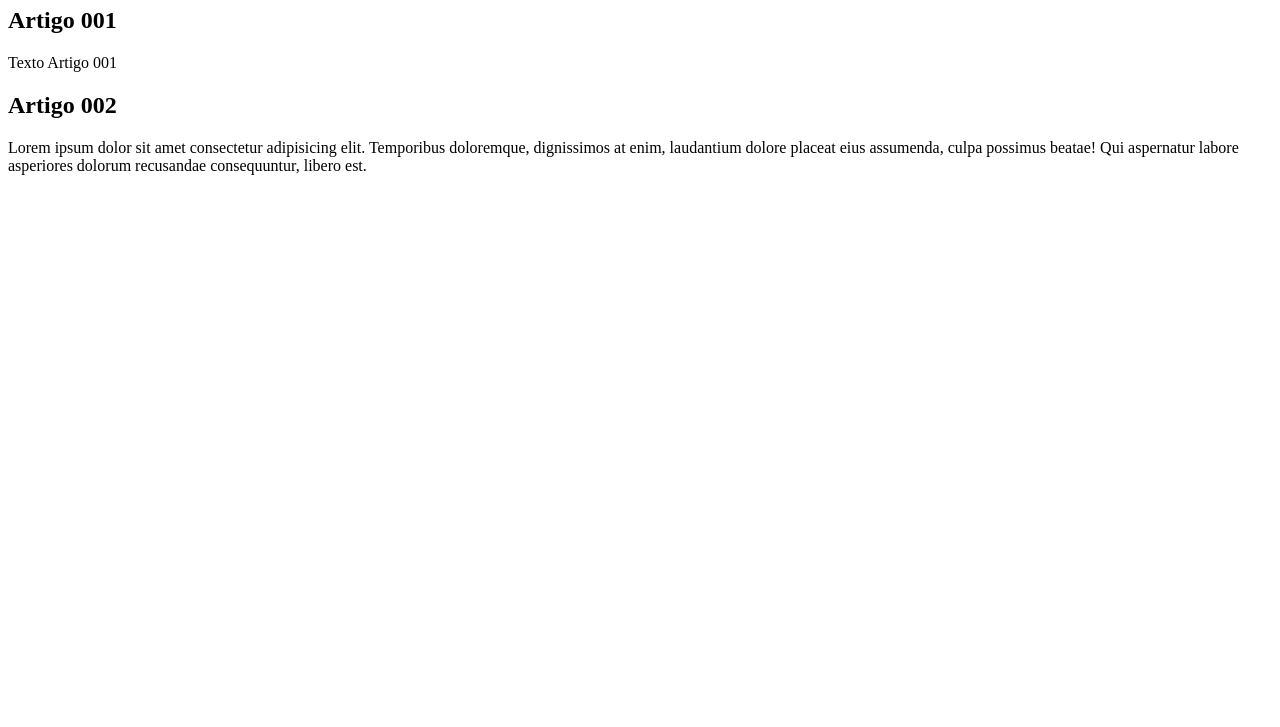
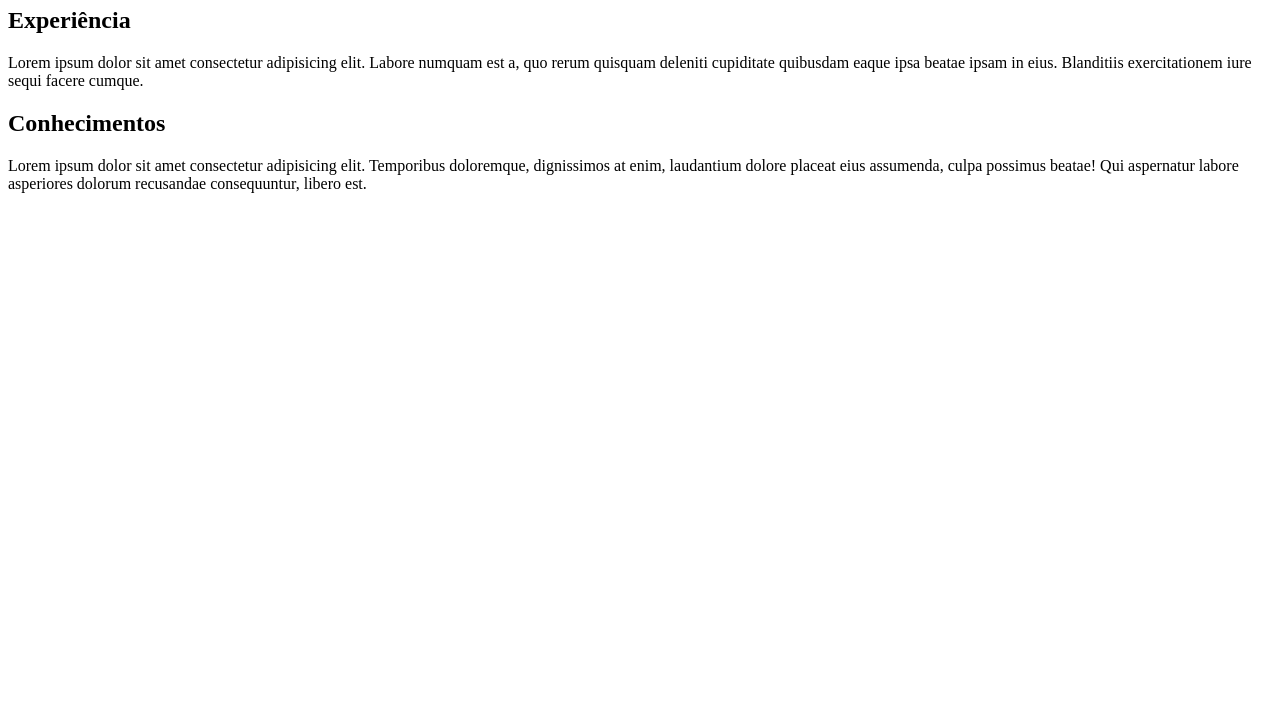
Before and after one commit to Patrick-Aquer/Projeto-Site, a plain HTML site: page index.html in a window 1280 px wide. Shown: the part 73-800 px from the top of the page. Drawn offline with Linux system fonts and the light colour scheme.

Commit message:
Começei a escrever o conteúdo

```diff
--- a/index.html
+++ b/index.html
@@ -8,14 +8,14 @@
 <body>
     <main>
         <header>
-            <h1>Título do Site</h1>
+            <h1>Patrick Aquer Trajano</h1>
         </header>
         <article>
-            <h2>Artigo 001</h2>
-                <p>Texto Artigo 001</p>
+            <h2>Experiência</h2>
+                <p>Lorem ipsum dolor sit amet consectetur adipisicing elit. Labore numquam est a, quo rerum quisquam deleniti cupiditate quibusdam eaque ipsa beatae ipsam in eius. Blanditiis exercitationem iure sequi facere cumque.</p>
         </article>
         <article>
-            <h2>Artigo 002</h2>
+            <h2>Conhecimentos</h2>
             <p>Lorem ipsum dolor sit amet consectetur adipisicing elit. Temporibus doloremque, dignissimos at enim, laudantium dolore placeat eius assumenda, culpa possimus beatae! Qui aspernatur labore asperiores dolorum recusandae consequuntur, libero est.</p>
         </article>
     </main>
```
